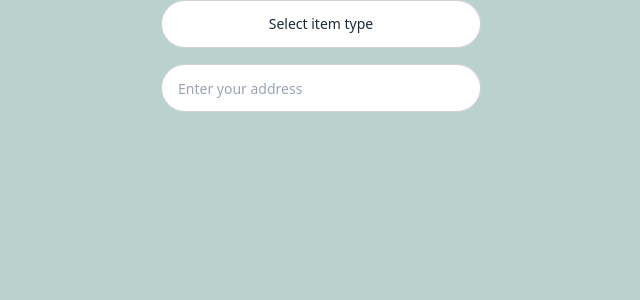
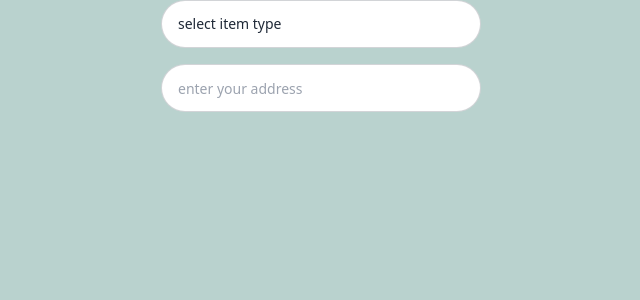
Before and after one commit to malbaker/dibs_app, a React (Vite) app: page / in a window 1280 px wide. Shown: the top 300 px of the page, without its empty margins (319-959 px from the left). Built offline with nearby package versions, Linux system fonts and the light colour scheme; no server answers.

Commit message:
added placeholder text to the dropdown box

```diff
--- a/src/components/AddressInput.jsx
+++ b/src/components/AddressInput.jsx
@@ -15,7 +15,7 @@ function AddressInput({ onAddressSubmit }) {
         type="text"
         value={address}
         onChange={handleAddressChange}
-        placeholder="Enter your address"
+        placeholder="enter your address"
         className="input input-bordered input-md w-full max-w-xs mt-2 rounded-full"
       />
     </div>
--- a/src/components/ItemTypeDropdown.jsx
+++ b/src/components/ItemTypeDropdown.jsx
@@ -1,7 +1,7 @@
 import React, { useState } from "react";
 
 function ItemTypeDropdown() {
-  const [selectedOption, setSelectedOption] = useState("Select item type");
+  const [selectedOption, setSelectedOption] = useState("");
   const [isDropdownOpen, setIsDropdownOpen] = useState(false);
 
   const handleOptionClick = (option) => {
@@ -15,40 +15,41 @@ function ItemTypeDropdown() {
         <div className="text-gray-500 font-medium"></div>
         <div className="relative inline-block">
           <button
-            className="input input-bordered input-md w-80 h-12 rounded-full"
+            className="input input-bordered input-md w-80 h-12 rounded-full text-left pl-4"
             type="button"
+            placeholder="select item type"
             onClick={() => setIsDropdownOpen(!isDropdownOpen)}
           >
-            {selectedOption}
+            {selectedOption || "select item type"}
           </button>
           {isDropdownOpen && (
             <ul className="absolute w-full bg-white mt-1 rounded-lg shadow-md z-10">
               <li
-                className="px-3 py-2 hover:bg-gray-200 cursor-pointer"
+                className="px-3 py-2 hover:bg-gray-200 cursor-pointer lowercase"
                 onClick={() => handleOptionClick("furniture")}
               >
                 furniture
               </li>
               <li
-                className="px-3 py-2 hover:bg-gray-200 cursor-pointer"
+                className="px-3 py-2 hover:bg-gray-200 cursor-pointer lowercase"
                 onClick={() => handleOptionClick("home decor")}
               >
                 home decor
               </li>
               <li
-                className="px-3 py-2 hover:bg-gray-200 cursor-pointer"
+                className="px-3 py-2 hover:bg-gray-200 cursor-pointer lowercase"
                 onClick={() => handleOptionClick("clothing")}
               >
                 clothing
               </li>
               <li
-                className="px-3 py-2 hover:bg-gray-200 cursor-pointer"
+                className="px-3 py-2 hover:bg-gray-200 cursor-pointer lowercase"
                 onClick={() => handleOptionClick("tech items")}
               >
                 tech items
               </li>
               <li
-                className="px-3 py-2 hover:bg-gray-200 cursor-pointer"
+                className="px-3 py-2 hover:bg-gray-200 cursor-pointer lowercase"
                 onClick={() => handleOptionClick("other")}
               >
                 other
```
